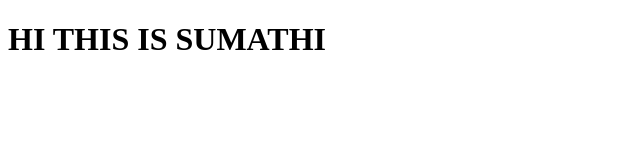
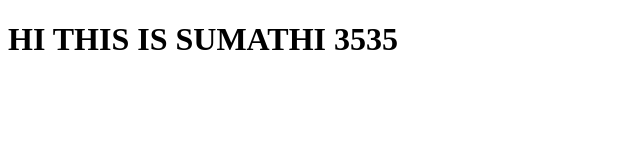
Before and after one commit to Sumathi62/demo, a plain HTML site: page index.html in a window 1280 px wide. Shown: the whole page, without its empty margins (0-640 px from the left). Drawn offline with Linux system fonts and the light colour scheme.

Commit message:
Update index.html

```diff
--- a/index.html
+++ b/index.html
@@ -6,6 +6,6 @@
     <title>Document</title>
 </head>
 <body>
-    <h1>HI THIS IS SUMATHI</h1>
+    <h1>HI THIS IS SUMATHI 3535</h1>
 </body>
 </html>
```
